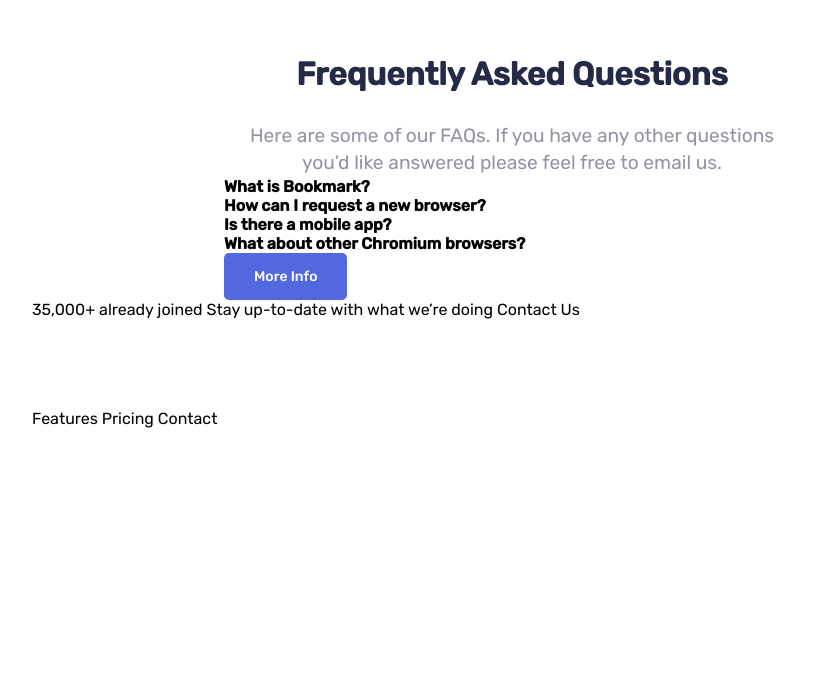
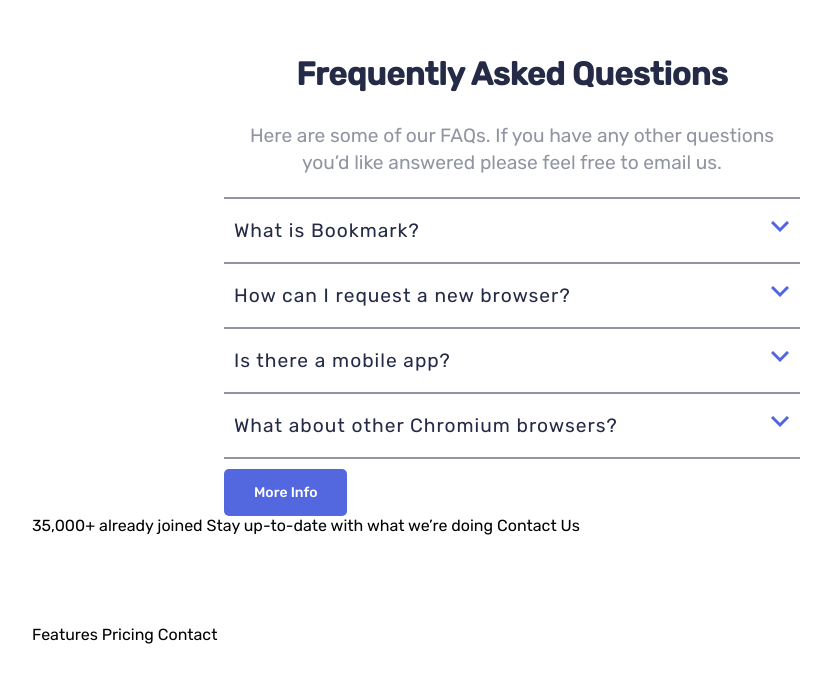
Before and after one commit to UrsulaSpela/bookmark-landing-page, a plain HTML site: page index.html in a window 1280 px wide. Shown: the part 2293-2982 px from the top of the page, without its empty margins (128-959 px from the left). Before the commit the page ends 2766 px from the top, so only its background shows below. Drawn offline with Linux system fonts and the light colour scheme.

Commit message:
Add files via upload

```diff
--- a/index.html
+++ b/index.html
@@ -132,13 +132,14 @@
         answered please feel free to email us.</p>
 
       <div>
+        <hr>
         <!-- Question 1 -->
         <h4 class="question">What is Bookmark?</h4>
 
         <!-- Answer 1 -->
         <p class="answer">Lorem ipsum dolor sit amet, consectetur adipiscing elit. Fusce tincidunt
           justo eget ultricies fringilla. Phasellus blandit ipsum quis quam ornare mattis.</p>
-
+        <hr>
         <!-- Question 2 -->
         <h4 class="question">How can I request a new browser?</h4>
 
@@ -147,7 +148,7 @@
           Suspendisse imperdiet. Vivamus luctus eros aliquet convallis ultricies. Mauris augue massa,
           ultricies non ligula. Suspendisse imperdie tVivamus luctus eros aliquet convallis ultricies.
           Mauris augue massa, ultricies non ligula. Suspendisse imperdiet.</p>
-
+        <hr>
         <!-- Question 3 -->
         <h4 class="question">Is there a mobile app?</h4>
 
@@ -155,13 +156,14 @@
         <p class="answer">Sed consectetur quam id neque fermentum accumsan. Praesent luctus vestibulum dolor, ut condimentum
           urna vulputate eget. Cras in ligula quis est pharetra mattis sit amet pharetra purus. Sed
           sollicitudin ex et ultricies bibendum.</p>
-
+        <hr>
         <!-- Question 4 -->
         <h4 class="question">What about other Chromium browsers?</h4>
 
         <!-- Answer 4 -->
         <p class="answer">Integer condimentum ipsum id imperdiet finibus. Vivamus in placerat mi, at euismod dui. Aliquam
           vitae neque eget nisl gravida pellentesque non ut velit.</p>
+        <hr>
       </div>
 
       <button>More Info</button>
--- a/style.css
+++ b/style.css
@@ -137,6 +137,22 @@ hr{
     max-width: 60%;
     margin: 0 auto;
 }
+#faqs hr{
+    border: .5px solid hsl(229, 8%, 60%);
+    margin: 10px 0;
+}
+#faqs h4{
+    font-size: 1.2em;
+    color:hsl(229, 31%, 21%);
+    font-weight: 400;
+    letter-spacing: 1px;
+    padding: 10px;
+    background: url(images/icon-arrow.svg) no-repeat;
+    background-position: 98% 40%;
+}
+#faqs p{
+    padding-bottom: 10px;
+}
 .answer{
     display: none;
 }
```
